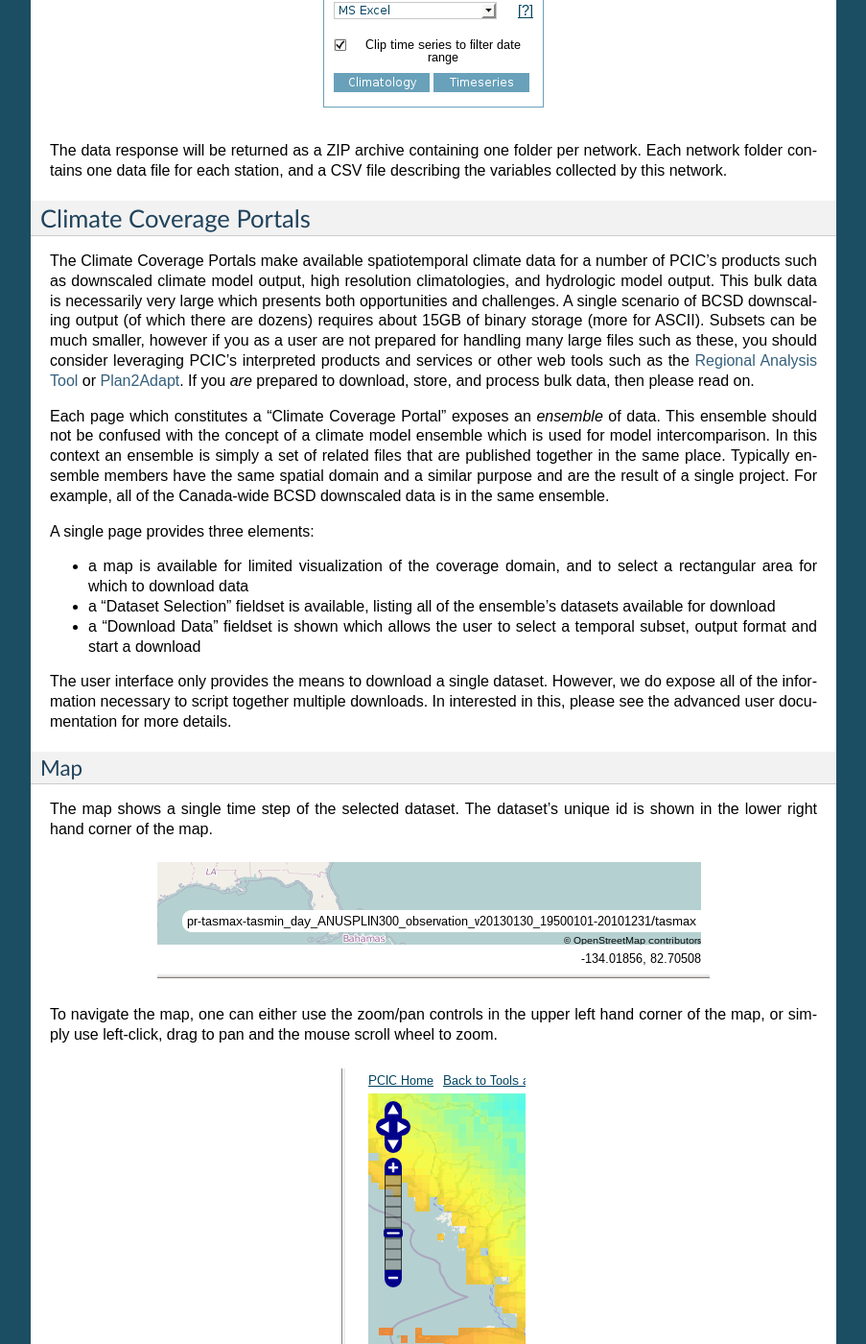
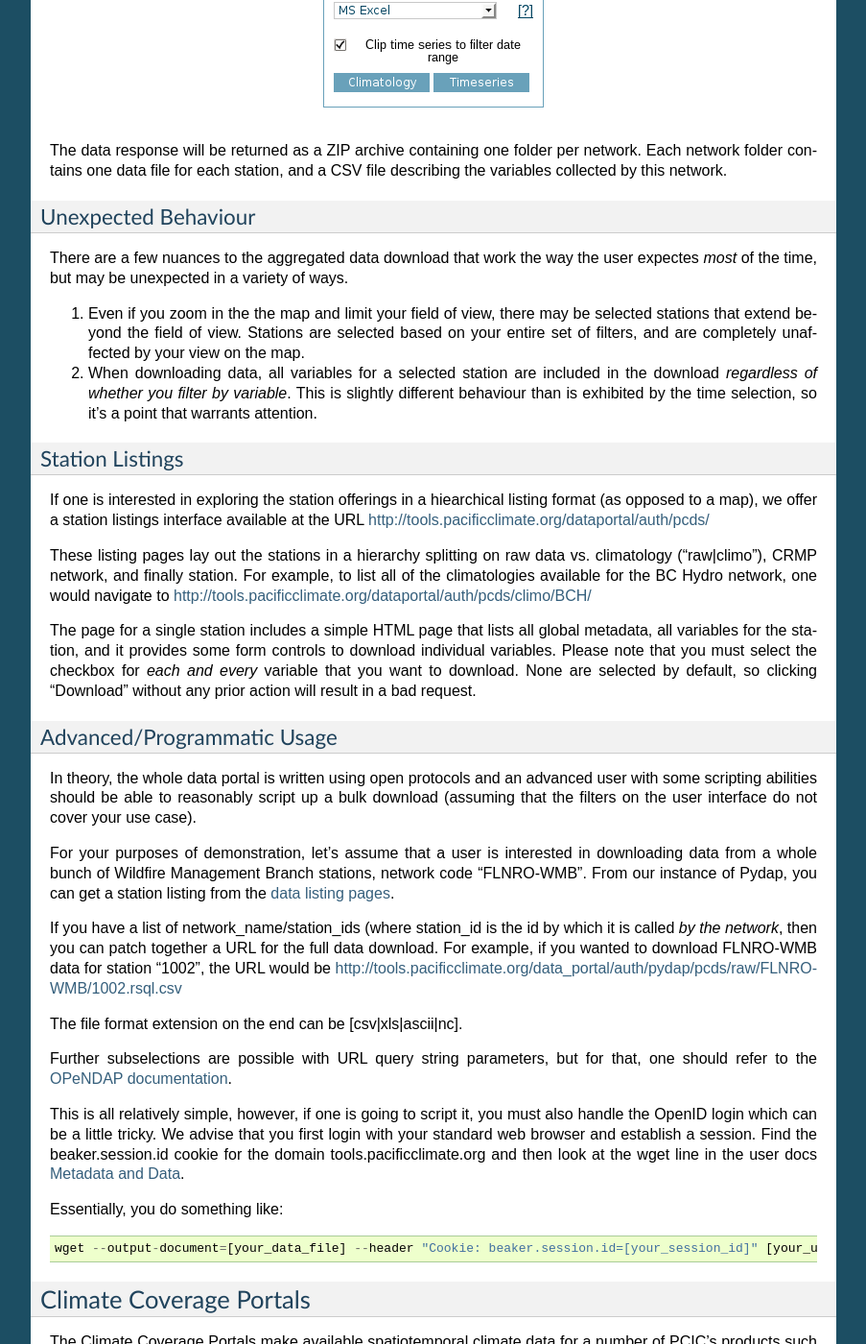
Before and after one commit to pacificclimate/pdp, a Sphinx documentation site: the page built from doc/source/user.rst, in a window 1280 px wide and 1400 px high, scrolled down 4489 px. Shown: the whole window at 96% size, without its empty margins (198-1101 px from the left). Built offline with Sphinx 7.4.7, drawn with Linux system fonts in a browser that asks for light colours; pages that are not in the unit, such as notebooks, are missing from menus; some of the changed text lies outside the part shown.

Commit message:
Additions to the user docs w.r.t. the PCDS portal

```diff
--- a/doc/source/user.rst
+++ b/doc/source/user.rst
@@ -60,6 +60,42 @@ The final step in using the data portal, downloading station data, is typically
 .. figure:: images/download_fieldset.png
 
 The data response will be returned as a ZIP archive containing one folder per network. Each network folder contains one data file for each station, and a CSV file describing the variables collected by this network.
+
+Unexpected Behaviour
+^^^^^^^^^^^^^^^^^^^^
+
+There are a few nuances to the aggregated data download that work the way the user expectes *most* of the time, but may be unexpected in a variety of ways.
+
+1. Even if you zoom in the the map and limit your field of view, there may be selected stations that extend beyond the field of view. Stations are selected based on your entire set of filters, and are completely unaffected by your view on the map.
+2. When downloading data, all variables for a selected station are included in the download *regardless of whether you filter by variable*. This is slightly different behaviour than is exhibited by the time selection, so it's a point that warrants attention.
+
+Station Listings
+^^^^^^^^^^^^^^^^
+
+If one is interested in exploring the station offerings in a hiearchical listing format (as opposed to a map), we offer a station listings interface available at the URL http://tools.pacificclimate.org/dataportal/auth/pcds/
+
+These listing pages lay out the stations in a hierarchy splitting on raw data vs. climatology ("raw|climo"), CRMP network, and finally station. For example, to list all of the climatologies available for the BC Hydro network, one would navigate to http://tools.pacificclimate.org/dataportal/auth/pcds/climo/BCH/
+
+The page for a single station includes a simple HTML page that lists all global metadata, all variables for the station, and it provides some form controls to download individual variables. Please note that you must select the checkbox for *each and every* variable that you want to download. None are selected by default, so clicking "Download" without any prior action will result in a bad request.
+
+Advanced/Programmatic Usage
+^^^^^^^^^^^^^^^^^^^^^^^^^^^
+
+In theory, the whole data portal is written using open protocols and an advanced user with some scripting abilities should be able to reasonably script up a bulk download (assuming that the filters on the user interface do not cover your use case).
+
+For your purposes of demonstration, let's assume that a user is interested in downloading data from a whole bunch of Wildfire Management Branch stations, network code "FLNRO-WMB". From our instance of Pydap, you can get a station listing from the `data listing pages <http://tools.pacificclimate.org/data_portal/auth/pydap/pcds/raw/FLNRO-WMB/>`_.
+
+If you have a list of network_name/station_ids (where station_id is the id by which it is called *by the network*, then you can patch together a URL for the full data download. For example, if you wanted to download FLNRO-WMB data for station "1002", the URL would be http://tools.pacificclimate.org/data_portal/auth/pydap/pcds/raw/FLNRO-WMB/1002.rsql.csv
+
+The file format extension on the end can be [csv|xls|ascii|nc].
+
+Further subselections are possible with URL query string parameters, but for that, one should refer to the `OPeNDAP documentation <http://www.opendap.org/pdf/ESE-RFC-004v1.2.pdf>`_.
+
+This is all relatively simple, however, if one is going to script it, you must also handle the OpenID login which can be a little tricky. We advise that you first login with your standard web browser and establish a session. Find the beaker.session.id cookie for the domain tools.pacificclimate.org and then look at the wget line in the user docs :ref:`metadata-and-data`.
+
+Essentially, you do something like: ::
+
+  wget --output-document=[your_data_file] --header "Cookie: beaker.session.id=[your_session_id]" [your_url] 2> /dev/null
 
 Climate Coverage Portals
 ------------------------
@@ -141,6 +177,7 @@ The climate coverage data portal serves listings of the available datasets via a
 The JSON output give you a mapping between the dataset's unique ID and the base URL for a DAP request (described below).
 
 
+.. _metadata-and-data:
 Metadata and Data
 ^^^^^^^^^^^^^^^^^
 All of our multidimensional raster data is made available via `Open-source Project for a Network Data Access Protocol (OPeNDAP) <http://opendap.org/>`_, the specification of which can be found `here <http://www.opendap.org/pdf/ESE-RFC-004v1.2.pdf>`_. Requests are serviced by our deployment of the `Pydap server <http://www.pydap.org/>`_ which PCIC has heavily modified and rewritten to be able to stream large data requests.
```
